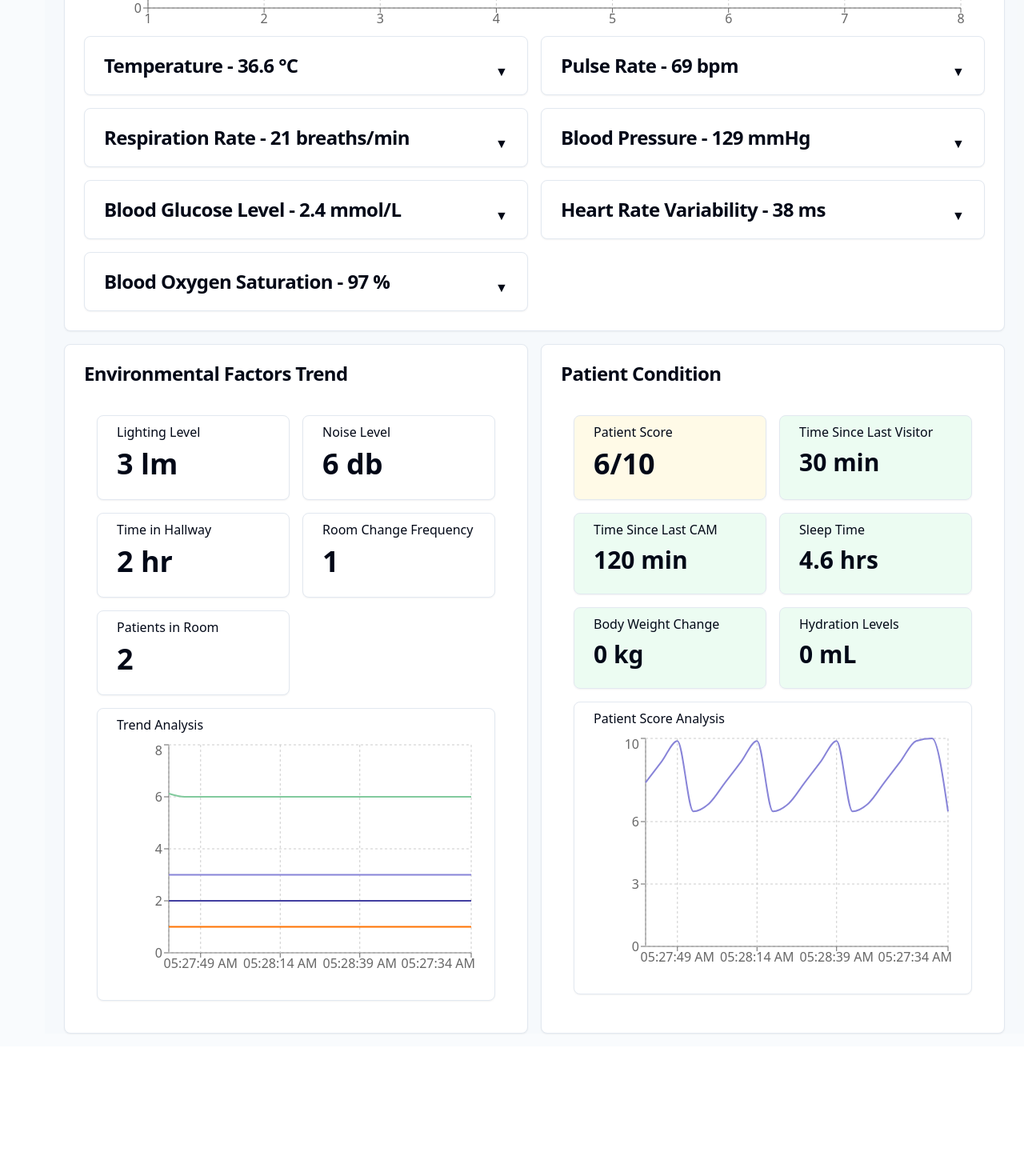
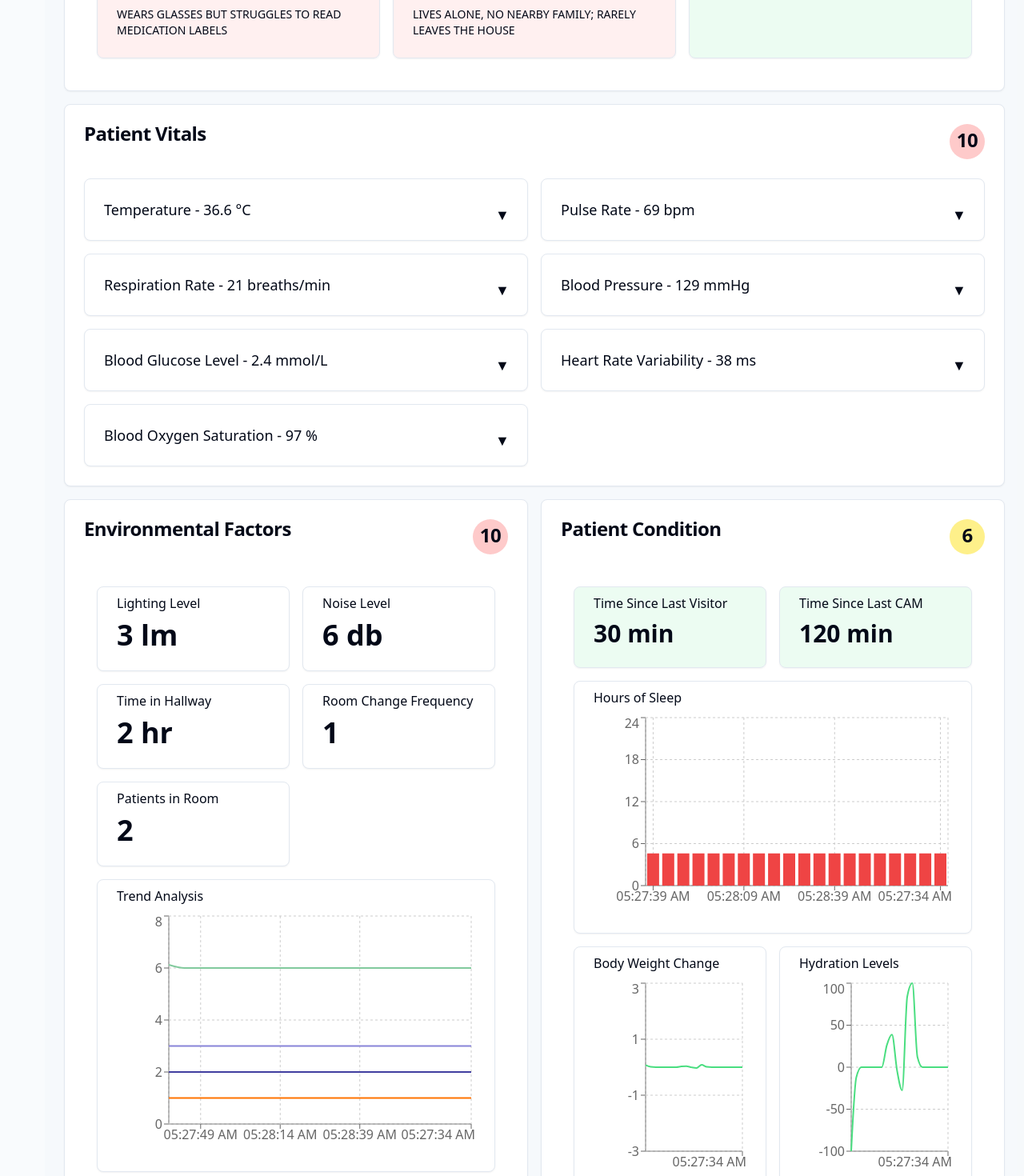
Before and after one commit to Tony911029/delirium_control, a Next.js app in the folder FE/: page /patient/1 in a window 1280 px wide. Shown: the part 1280-2750 px from the top of the page at 80% size. Before the commit the page ends 2588 px from the top, so only its background shows below. Built offline with nearby package versions, Linux system fonts and the light colour scheme.

Commit message:
updated widget styles

```diff
--- a/FE/app/(dashboard)/patient/[id]/page.tsx
+++ b/FE/app/(dashboard)/patient/[id]/page.tsx
@@ -22,6 +22,7 @@ import Vitals from '@/components/ui/vitals';
 import EnvironmentalFactors from '@/components/ui/env_factors';
 import PatientCondition from '@/components/ui/patient_condition';
 import Predispositions from '@/components/ui/predispositions';
+import RiskFactorScores from '@/components/ui/risk-factor-scores';
 
 // Placeholder data for patient
 
@@ -77,6 +78,7 @@ export default function PatientPage() {
             </CardHeader>
           </Card>
           <div className="grid grid-cols-2 gap-4">
+			<RiskFactorScores patient={patient} />
             <Predispositions patient={patient} />
             <Vitals patient={patient} />
             <EnvironmentalFactors patient={patient} />
--- a/FE/components/ui/env_factors.tsx
+++ b/FE/components/ui/env_factors.tsx
@@ -54,7 +54,10 @@ export default function EnvironmentalFactors({ patient }: { patient: Patient; })
   return (
     <Card>
       <CardHeader>
-        <CardTitle>Environmental Factors Trend</CardTitle>
+	  <CardTitle className='flex justify-between'>
+		  <span>Environmental Factors</span>
+          <span className={`p-2 w-11 h-11 text-center rounded-full ${patient.env_score[patient.env_score.length -1] < 4 ? "bg-green-200" : patient.env_score[patient.env_score.length -1] < 8 ? "bg-yellow-200" : "bg-red-200"}`}>{patient.env_score[patient.env_score.length -1]}</span>
+          </CardTitle>
       </CardHeader>
       <CardContent>
         <div className="grid grid-cols-2 gap-4 p-4">
--- a/FE/components/ui/patient_condition.tsx
+++ b/FE/components/ui/patient_condition.tsx
@@ -1,35 +1,56 @@
 'use client';
 import { useState, useEffect } from 'react';
 import {
+  BarChart,
   LineChart,
   Line,
   XAxis,
   YAxis,
   Tooltip,
   CartesianGrid,
-  ResponsiveContainer
+  ResponsiveContainer,
+  Bar
 } from 'recharts';
 import { Card, CardContent, CardHeader, CardTitle } from '@/components/ui/card';
 import { Patient } from '@/lib/db';
 
 export default function PatientCondition({ patient }: { patient: Patient }) {
-  const maxPoints = 20; // Limit graph data points
-  const intervalMs = 5000; // Spacing interval (5s per update)
-  const startTime = Date.now() - (patient.patient_score.length - 1) * intervalMs; // Base time
+  const maxPoints = 20;
+  const intervalMs = 5000;
+  const startTime = Date.now() - (patient.patient_score.length - 1) * intervalMs;
 
   const formatTime = (timestamp: number) => {
     const date = new Date(timestamp);
     return date.toLocaleTimeString([], { hour: '2-digit', minute: '2-digit', second: '2-digit' });
   };
 
-  // Initialize trend data with proper timestamps
+  // Initialize trend data
   const initialTrendData = patient.patient_score.map((score, i) => ({
     time: formatTime(startTime + i * intervalMs),
     score
-  })).slice(-maxPoints); // Ensure only the last maxPoints are shown
+  })).slice(-maxPoints);
+
+  const initialWeightData = patient.patient_score_fields.body_weight_change.map((value, i) => ({
+    time: formatTime(startTime + i * intervalMs),
+    value
+  })).slice(-maxPoints);
+
+  const initialHydrationData = patient.patient_score_fields.hydration_levels.map((value, i) => ({
+    time: formatTime(startTime + i * intervalMs),
+    value
+  })).slice(-maxPoints);
+
+  const initialSleepData = patient.patient_score_fields.sleep_deprivation.map((value, i) => ({
+    time: formatTime(startTime + i * intervalMs),
+    hours: value
+  })).slice(-maxPoints);
+  console.log(patient.patient_score_fields.sleep_deprivation)
 
   const [index, setIndex] = useState(patient.patient_score.length - 1);
   const [trendData, setTrendData] = useState(initialTrendData);
+  const [weightData, setWeightData] = useState(initialWeightData);
+  const [hydrationData, setHydrationData] = useState(initialHydrationData);
+  const [sleepData, setSleepData] = useState(initialSleepData);
 
   const [currentData, setCurrentData] = useState({
     time_since_last_visitor: patient.patient_score_fields.time_since_last_visitor[index],
@@ -48,8 +69,7 @@ export default function PatientCondition({ patient }: { patient: Patient }) {
   }, []);
 
   useEffect(() => {
-    const newScore = patient.patient_score[index];
-    const newTime = formatTime(startTime + index * intervalMs); // Generate spaced time
+    const newTime = formatTime(startTime + index * intervalMs);
 
     setCurrentData({
       time_since_last_visitor: patient.patient_score_fields.time_since_last_visitor[index],
@@ -57,31 +77,41 @@ export default function PatientCondition({ patient }: { patient: Patient }) {
       sleep_deprivation: patient.patient_score_fields.sleep_deprivation[index],
       body_weight_change: patient.patient_score_fields.body_weight_change[index],
       hydration_levels: patient.patient_score_fields.hydration_levels[index],
-      patient_score: newScore
+      patient_score: patient.patient_score[index]
     });
 
     setTrendData((prev) => {
-      const newTrend = [...prev, { time: newTime, score: newScore }];
+      const newTrend = [...prev, { time: newTime, score: patient.patient_score[index] }];
       return newTrend.length > maxPoints ? newTrend.slice(1) : newTrend;
     });
+
+    setWeightData((prev) => {
+      const newWeight = [...prev, { time: newTime, value: patient.patient_score_fields.body_weight_change[index] }];
+      return newWeight.length > maxPoints ? newWeight.slice(1) : newWeight;
+    });
+
+    setHydrationData((prev) => {
+      const newHydration = [...prev, { time: newTime, value: patient.patient_score_fields.hydration_levels[index] }];
+      return newHydration.length > maxPoints ? newHydration.slice(1) : newHydration;
+    });
+
+    setSleepData((prev) => {
+      const newSleep = [...prev, { time: newTime, hours: patient.patient_score_fields.sleep_deprivation[index] }];
+      return newSleep.length > maxPoints ? newSleep.slice(1) : newSleep;
+    });
+
   }, [index]);
 
   return (
     <Card>
       <CardHeader>
-        <CardTitle>Patient Condition</CardTitle>
+        <CardTitle className='flex justify-between'>
+          <span>Patient Condition</span>
+          <span className={`p-2 w-11 h-11 text-center rounded-full ${currentData.patient_score < 4 ? "bg-green-200" : currentData.patient_score < 8 ? "bg-yellow-200" : "bg-red-200"}`}>{currentData.patient_score}</span>
+        </CardTitle>
       </CardHeader>
       <CardContent>
         <div className="grid grid-cols-2 gap-4 p-4">
-          <Card className={`bg-opacity-10 ${ currentData.patient_score > 7 ? 'bg-red-400' : currentData.patient_score > 3 ? 'bg-yellow-400' : 'bg-green-400 '}`}>
-            <CardContent>
-              <h2 className="text-md my-2">Patient Score</h2>
-              <p className="text-4xl font-semibold">
-                {currentData.patient_score}/10
-              </p>
-            </CardContent>
-          </Card>
-
           <Card className={`bg-opacity-10 ${ currentData.time_since_last_visitor > 120 ? 'bg-red-400' : currentData.time_since_last_visitor > 60 ? 'bg-yellow-400' : 'bg-green-400 '}`}>
             <CardContent>
               <h2 className="text-md my-2">
@@ -100,27 +130,66 @@ export default function PatientCondition({ patient }: { patient: Patient }) {
             </CardContent>
           </Card>
 
-          <Card className={`bg-opacity-10 ${ currentData.sleep_deprivation < 4 ? 'bg-red-400' : 'bg-green-400 '}`}>
+          <Card className="col-span-2">
 			<CardContent>
-              <h2 className="text-md my-2">Sleep Time</h2>
-              <p className="text-3xl font-bold">{currentData.sleep_deprivation} hrs</p>
+				<h2 className="text-md my-2">Hours of Sleep</h2>
+				<ResponsiveContainer width="100%" height={250}>
+				<BarChart data={sleepData}>
+					<XAxis dataKey="time" />
+					<YAxis domain={[0, 24]} />
+					<Tooltip />
+					<CartesianGrid strokeDasharray="3 3" />
+					<Bar dataKey="hours" fill={sleepData[sleepData.length - 1].hours < 5 ? '#ef4444' : '#4ade80'} />
+				</BarChart>
+				</ResponsiveContainer>
 			</CardContent>
 		</Card>
 
-          <Card className={`bg-opacity-10 ${ currentData.body_weight_change < -2 ? 'bg-red-400' : currentData.body_weight_change < 0 ? 'bg-yellow-400' : 'bg-green-400 '}`}>
+          {/* Body Weight Change */}
+          <Card>
             <CardContent>
               <h2 className="text-md my-2">Body Weight Change</h2>
-              <p className="text-3xl font-bold">{currentData.body_weight_change} kg</p>
+              <ResponsiveContainer width="100%" height={250}>
+                <LineChart data={weightData}>
+                  <XAxis dataKey="time" />
+                  <YAxis domain={[-3, 3]} />
+                  <Tooltip />
+                  <CartesianGrid strokeDasharray="3 3" />
+                  <Line
+                    type="monotone"
+                    dataKey="value"
+                    stroke={weightData[weightData.length - 1]?.value >= 0 ? '#4ade80' : '#ef4444'}
+                    strokeWidth={2}
+                    dot={false}
+                  />
+                </LineChart>
+              </ResponsiveContainer>
             </CardContent>
           </Card>
 
-          <Card className={`bg-opacity-10 ${ currentData.hydration_levels > 120 ? 'bg-red-400' : currentData.hydration_levels > 60 ? 'bg-yellow-400' : 'bg-green-400 '}`}>
+          {/* Hydration Levels */}
+          <Card>
             <CardContent>
               <h2 className="text-md my-2">Hydration Levels</h2>
-              <p className="text-3xl font-bold">{currentData.hydration_levels} mL</p>
+              <ResponsiveContainer width="100%" height={250}>
+                <LineChart data={hydrationData}>
+                  <XAxis dataKey="time" />
+                  <YAxis domain={[-4,4]} />
+                  <Tooltip />
+                  <CartesianGrid strokeDasharray="3 3" />
+                  <Line
+                    type="monotone"
+                    dataKey="value"
+                    stroke={hydrationData[hydrationData.length - 1]?.value >= 0 ? '#4ade80' : '#ef4444'}
+                    strokeWidth={2}
+                    dot={false}
+                  />
+                </LineChart>
+              </ResponsiveContainer>
             </CardContent>
           </Card>
 
+          {/* Patient Score Analysis
           <Card className="col-span-2">
             <CardContent>
               <h2 className="text-md my-2">Patient Score Analysis</h2>
@@ -130,17 +199,12 @@ export default function PatientCondition({ patient }: { patient: Patient }) {
                   <YAxis domain={[0, 10]} />
                   <Tooltip />
                   <CartesianGrid strokeDasharray="3 3" />
-                  <Line
-                    type="monotone"
-                    dataKey="score"
-                    stroke="#8884d8"
-                    strokeWidth={2}
-                    dot={false}
-                  />
+                  <Line type="monotone" dataKey="score" stroke="#8884d8" strokeWidth={2} dot={false} />
                 </LineChart>
               </ResponsiveContainer>
             </CardContent>
-          </Card>
+          </Card> */}
+
         </div>
       </CardContent>
     </Card>
--- /dev/null
+++ b/FE/components/ui/risk-factor-scores.tsx
@@ -0,0 +1,123 @@
+import { Card, CardContent, CardHeader, CardTitle } from '@/components/ui/card';
+import { Patient } from '@/lib/db';
+import { useEffect, useState } from 'react';
+import {
+  LineChart,
+  Line,
+  XAxis,
+  YAxis,
+  CartesianGrid,
+  Tooltip,
+  ResponsiveContainer,
+  Legend
+} from 'recharts';
+
+export default function RiskFactorScores({ patient }: { patient: Patient }) {
+  // Accessing all the score data from the patient object
+  const overall_vitals_score = patient.overall_vitals_score;
+  const patient_score = patient.patient_score;
+  const env_score = patient.env_score;
+  const overall_score = patient.overall_score;
+
+  const maxTimesteps = overall_vitals_score.length;
+  const WINDOW_SIZE = 20;
+
+  const [currentTimestep, setCurrentTimestep] = useState(1);
+
+  const formatTime = (timestamp: number) => {
+    const date = new Date(timestamp);
+    return date.toLocaleTimeString([], { hour: '2-digit', minute: '2-digit', second: '2-digit' });
+  };
+
+  useEffect(() => {
+    const interval = setInterval(() => {
+      setCurrentTimestep((prev) => (prev >= maxTimesteps ? 1 : prev + 1));
+    }, 5000);
+    return () => clearInterval(interval);
+  }, [maxTimesteps]);
+
+  const createChartData = (values: number[], startTime: number) => {
+    const startIndex = currentTimestep - 1;
+    const dataPoints = [];
+
+    for (let i = 0; i < WINDOW_SIZE; i++) {
+      const index = (startIndex + i) % values.length;
+      const actualIndex = index >= 0 ? index : index + values.length;
+      dataPoints.push({
+        time: startTime + i * 5000, // Incrementing the timestamp for each data point (in milliseconds)
+        value: Number(values[actualIndex].toFixed(1)),
+      });
+    }
+
+    return dataPoints;
+  };
+
+  // Create chart data for each score
+  const startTime = Date.now(); // Using current time as the start time
+  const overall_vitals_data = createChartData(overall_vitals_score, startTime);
+  const patient_score_data = createChartData(patient_score, startTime);
+  const env_score_data = createChartData(env_score, startTime);
+  const overall_score_data = createChartData(overall_score, startTime);
+
+  return (
+    <div className="space-y-4 col-span-2">
+      <Card className="w-full">
+        <CardHeader>
+          <CardTitle>Risk Factor Scores</CardTitle>
+        </CardHeader>
+        <CardContent>
+          <ResponsiveContainer height={300}>
+            <LineChart>
+              <CartesianGrid strokeDasharray="3 3" />
+              <XAxis
+                dataKey="time"
+                tickFormatter={(timestamp) => formatTime(timestamp)} // Format the timestamp for display
+              />
+              <YAxis domain={[0, 10]} />
+              <Tooltip />
+              <Legend />
+
+              {/* Adding all the lines to represent the different scores */}
+              <Line
+                type="monotone"
+                dataKey="value"
+                data={overall_vitals_data}
+                stroke="#8884d8"
+                strokeWidth={2}
+                dot={false}
+                name="Overall Vitals"
+              />
+              <Line
+                type="monotone"
+                dataKey="value"
+                data={patient_score_data}
+                stroke="#82ca9d"
+                strokeWidth={2}
+                dot={false}
+                name="Patient Score"
+              />
+              <Line
+                type="monotone"
+                dataKey="value"
+                data={env_score_data}
+                stroke="#ffc658"
+                strokeWidth={2}
+                dot={false}
+                name="Environmental Score"
+              />
+              <Line
+                type="monotone"
+                dataKey="value"
+                data={overall_score_data}
+                stroke="#387908"
+                strokeWidth={2}
+                dot={false}
+                name="Overall Score"
+              />
+            </LineChart>
+          </ResponsiveContainer>
+        </CardContent>
+      </Card>
+    </div>
+  );
+}
--- a/FE/components/ui/vitals.tsx
+++ b/FE/components/ui/vitals.tsx
@@ -92,32 +92,12 @@ export default function Vitals({ patient }: { patient: Patient }) {
     <div className="space-y-4 col-span-2">
       <Card className="w-full">
         <CardHeader>
-          <CardTitle>
-            Overall Vitals Score -{' '}
-            {createChartData(overall_vitals_score)[WINDOW_SIZE - 1].value}
-          </CardTitle>
+		<CardTitle className='flex justify-between'>
+          <span>Patient Vitals</span>
+          <span className={`p-2 w-11 h-11 text-center rounded-full ${overall_vitals_score[overall_vitals_score.length - 1] < 4 ? "bg-green-200" : overall_vitals_score[overall_vitals_score.length - 1] < 8 ? "bg-yellow-200" : "bg-red-200"}`}>{overall_vitals_score[overall_vitals_score.length - 1]}</span>
+        </CardTitle>
         </CardHeader>
         <CardContent>
-          <div className="h-64">
-            <ResponsiveContainer width="100%" height="100%">
-              <LineChart
-                data={createChartData(overall_vitals_score)}
-                margin={{ top: 5, right: 30, left: 20, bottom: 5 }}
-              >
-                <CartesianGrid strokeDasharray="3 3" />
-                <XAxis dataKey="timestep" />
-                <YAxis domain={[0, 10]} />
-                <Tooltip />
-                <Line
-                  type="monotone"
-                  dataKey="value"
-                  stroke="#8884d8"
-                  strokeWidth={2}
-                  dot={false}
-                />
-              </LineChart>
-            </ResponsiveContainer>
-          </div>
           <div className="grid grid-cols-2 gap-4">
             {Object.entries(vitals).map(([key, values]) => {
               const config = vitalConfigs[key as keyof typeof vitalConfigs];
@@ -125,12 +105,10 @@ export default function Vitals({ patient }: { patient: Patient }) {
                 <details key={key} className="w-full [&_summary::-webkit-details-marker]:hidden">
                   <summary className="cursor-pointer list-none">
                     <Card className="w-full hover:bg-gray-50 transition-colors">
-                      <CardHeader className="flex flex-row items-center justify-between">
-                        <CardTitle>
+                      <CardHeader className="flex flex-row items-center justify-between text-lg font-medium">
                           {config.name} -{' '}
                           {createChartData(values)[WINDOW_SIZE - 1].value}{' '}
                           {config.unit}
-                        </CardTitle>
                         <div className="h-4 w-4 transition-transform duration-200 [details[open]>&]:rotate-180">
                           ▼
                         </div>
```
Lines whose indentation alone changed are shown as unchanged.
